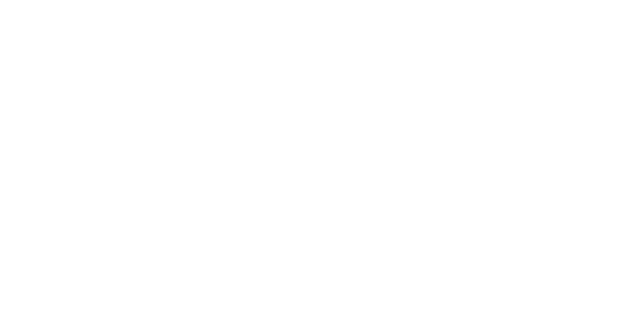
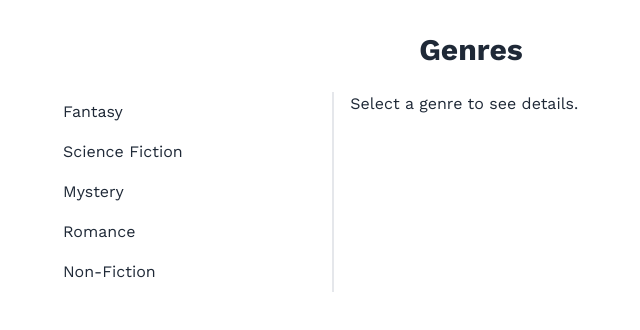
Before and after one commit to 2haseeb1/react-dom, a React (Vite) app: page /genres in a window 1280 px wide. Before the commit this address had no page. Shown: the top 330 px of the page, without its empty margins (169-809 px from the left). Built offline with nearby package versions, Linux system fonts and the light colour scheme; a web font is replaced by a local one.

Commit message:
7th commit new 2 menus and its routes and their content and functionality added

```diff
--- /dev/null
+++ b/src/components/Authors.jsx
@@ -0,0 +1,69 @@
+
+import  { useState } from 'react';
+
+const authorsData = [
+  {
+    id: 1,
+    name: 'J.K. Rowling',
+    bio: 'J.K. Rowling is the author of the much-loved series of seven Harry Potter novels, originally published between 1997 and 2007.',
+    books: ['Harry Potter and the Philosopher\'s Stone', 'Harry Potter and the Chamber of Secrets', 'Harry Potter and the Prisoner of Azkaban']
+  },
+  {
+    id: 2,
+    name: 'George R.R. Martin',
+    bio: 'George R.R. Martin is the globally best-selling author of many fine novels, including A Song of Ice and Fire series.',
+    books: ['A Game of Thrones', 'A Clash of Kings', 'A Storm of Swords']
+  },
+  {
+    id: 3,
+    name: 'J.R.R. Tolkien',
+    bio: 'J.R.R. Tolkien is best known as the author of the classic high fantasy works The Hobbit and The Lord of the Rings.',
+    books: ['The Hobbit', 'The Fellowship of the Ring', 'The Two Towers', 'The Return of the King']
+  },
+
+];
+
+const Authors = () => {
+  const [selectedAuthor, setSelectedAuthor] = useState(null);
+
+  const handleAuthorClick = (author) => {
+    setSelectedAuthor(author);
+  };
+
+  return (
+    <div className="authors-container">
+      <h1 className="text-2xl font-bold mb-4">Authors</h1>
+      <div className="flex">
+        <ul className="w-1/3 pr-4">
+          {authorsData.map(author => (
+            <li
+              key={author.id}
+              onClick={() => handleAuthorClick(author)}
+              className="cursor-pointer p-2 hover:bg-gray-200"
+            >
+              {author.name}
+            </li>
+          ))}
+        </ul>
+        <div className="w-2/3 pl-4 border-l">
+          {selectedAuthor ? (
+            <div>
+              <h2 className="text-xl font-semibold">{selectedAuthor.name}</h2>
+              <p className="mt-2">{selectedAuthor.bio}</p>
+              <h3 className="mt-4 font-medium">Books:</h3>
+              <ul className="list-disc list-inside">
+                {selectedAuthor.books.map((book, index) => (
+                  <li key={index}>{book}</li>
+                ))}
+              </ul>
+            </div>
+          ) : (
+            <p>Select an author to see details.</p>
+          )}
+        </div>
+      </div>
+    </div>
+  );
+};
+
+export default Authors;
--- /dev/null
+++ b/src/components/Genres.jsx
@@ -0,0 +1,81 @@
+
+import  { useState } from 'react';
+
+const genresData = [
+  {
+    id: 1,
+    name: 'Fantasy',
+    description: 'Fantasy books often involve magic, mythical creatures, and adventures in imaginary worlds.',
+    exampleBooks: ['Harry Potter Series', 'The Hobbit', 'A Song of Ice and Fire']
+  },
+  {
+    id: 2,
+    name: 'Science Fiction',
+    description: 'Science fiction explores futuristic concepts, advanced science, and technology, often set in space or other worlds.',
+    exampleBooks: ['Dune', 'Neuromancer', 'The Expanse Series']
+  },
+  {
+    id: 3,
+    name: 'Mystery',
+    description: 'Mystery novels revolve around solving a crime or uncovering secrets, often featuring a detective or investigator.',
+    exampleBooks: ['Sherlock Holmes Series', 'Gone Girl', 'The Girl with the Dragon Tattoo']
+  },
+  {
+    id: 4,
+    name: 'Romance',
+    description: 'Romance books focus on relationships and love stories, often with emotional and dramatic plots.',
+    exampleBooks: ['Pride and Prejudice', 'Outlander', 'The Notebook']
+  },
+  {
+    id: 5,
+    name: 'Non-Fiction',
+    description: 'Non-fiction books are based on factual information, covering a wide range of subjects such as history, biography, and self-help.',
+    exampleBooks: ['Sapiens', 'Educated', 'Becoming']
+  },
+
+];
+
+const Genres = () => {
+  const [selectedGenre, setSelectedGenre] = useState(null);
+
+  const handleGenreClick = (genre) => {
+    setSelectedGenre(genre);
+  };
+
+  return (
+    <div className="genres-container p-8 max-w-4xl mx-auto">
+      <h1 className="text-3xl font-bold mb-6 text-center">Genres</h1>
+      <div className="flex">
+        <ul className="w-1/3 pr-4">
+          {genresData.map(genre => (
+            <li
+              key={genre.id}
+              onClick={() => handleGenreClick(genre)}
+              className="cursor-pointer p-2 hover:bg-gray-200"
+            >
+              {genre.name}
+            </li>
+          ))}
+        </ul>
+        <div className="w-2/3 pl-4 border-l-2 border-gray-200">
+          {selectedGenre ? (
+            <div>
+              <h2 className="text-xl font-semibold">{selectedGenre.name}</h2>
+              <p className="mt-2">{selectedGenre.description}</p>
+              <h3 className="mt-4 font-medium">Example Books:</h3>
+              <ul className="list-disc list-inside">
+                {selectedGenre.exampleBooks.map((book, index) => (
+                  <li key={index}>{book}</li>
+                ))}
+              </ul>
+            </div>
+          ) : (
+            <p>Select a genre to see details.</p>
+          )}
+        </div>
+      </div>
+    </div>
+  );
+};
+
+export default Genres;
--- a/src/components/ListedBooks.jsx
+++ b/src/components/ListedBooks.jsx
@@ -1,3 +1,4 @@
+import TabData from "./WishList";
 
 
 const ListedBooks = () => {
@@ -6,8 +7,7 @@
   return (
     <>
 
-
-
+   <TabData></TabData>
     </>
   );
 };
--- a/src/components/Navbar.jsx
+++ b/src/components/Navbar.jsx
@@ -13,6 +13,8 @@
               <NavItem to="/" name="Home" />
               <NavItem to="/listedbooks" name="Listed Books" />
               <NavItem to="/pagestoread" name="Pages to Read" />
+              <NavItem to="/authors" name="Authors" />
+              <NavItem to="/genres" name="Genres" />
             </ul>
           </div>
           <p className=" text-xl">BookVibe</p>
@@ -23,6 +25,8 @@
             <NavItem to="/view-list" name="Listed Books" />
             <NavItem to="/pages-to-read" name="Pages to Read" />
             <NavItem to="/wish-list" name="WishList" />
+            <NavItem to="/authors" name="Authors" />
+            <NavItem to="/genres" name="Genres" />
           </ul>
         </div>
         <div className="navbar-end flex gap-2">
@@ -31,8 +35,8 @@
         </div>
       </div>
     </div>
-  )
-}
+  );
+};
 
 const NavItem = ({ to, name }) => {
   return (
@@ -63,16 +67,20 @@
               <NavItem to="/" name="Home" />
               <NavItem to="/listedbooks" name="Listed Books" />
               <NavItem to="/pagestoread" name="Pages to Read" />
+              <NavItem to="/authors" name="Authors" />
+              <NavItem to="/genres" name="Genres" />
             </ul>
           </div>
           <p className=" text-xl">BookVibe</p>
         </div>
         <div className="navbar-center hidden lg:flex">
           <ul className="menu menu-horizontal px-1 space-x-2">
-            <NavItemTwo to="/" name="Home" />
-            <NavItemTwo to="/view-list" name="Listed Books" />
-            <NavItemTwo to="/pages-to-read" name="Pages to Read" />
-            <NavItemTwo to="/wish-list" name="WishList" />
+            <NavItem to="/" name="Home" />
+            <NavItem to="/view-list" name="Listed Books" />
+            <NavItem to="/pages-to-read" name="Pages to Read" />
+            <NavItem to="/wish-list" name="WishList" />
+            <NavItem to="/authors" name="Authors" />
+            <NavItem to="/genres" name="Genres" />
           </ul>
         </div>
         <div className="navbar-end flex gap-2">
@@ -81,8 +89,8 @@
         </div>
       </div>
     </div>
-  )
-}
+  );
+};
 
 const NavItemTwo = ({ to, name }) => {
   return (
@@ -91,8 +99,8 @@
         to={to}
         className={({ isActive }) =>
           isActive
-            ? "active btn btn-outline border-2 border-[#23BE0A]"
-            : ""
+            ? "active btn btn-outline border-2 border-[#23BE0A]  text-[#23BE0A] text-[18px] font-sans font-[600]"
+           : "py-[14px] text-[#131313cc] fo text-[18px] font-sans font-[400]"
         }
       >
         {name}
```
Also changed, not shown: src/main.jsx (+11 -7 lines).
